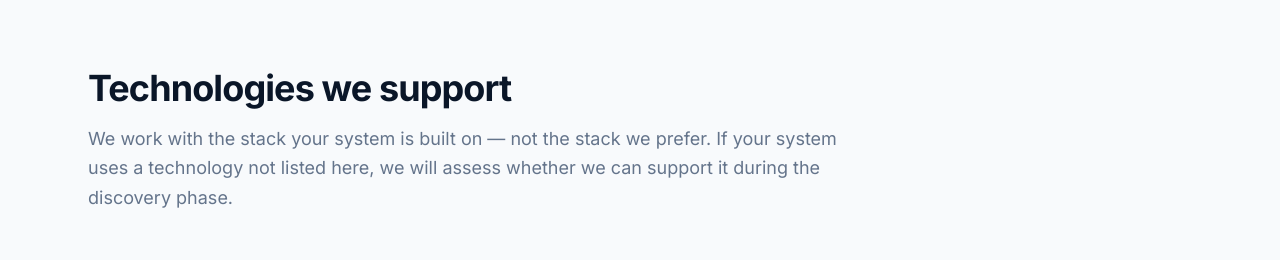
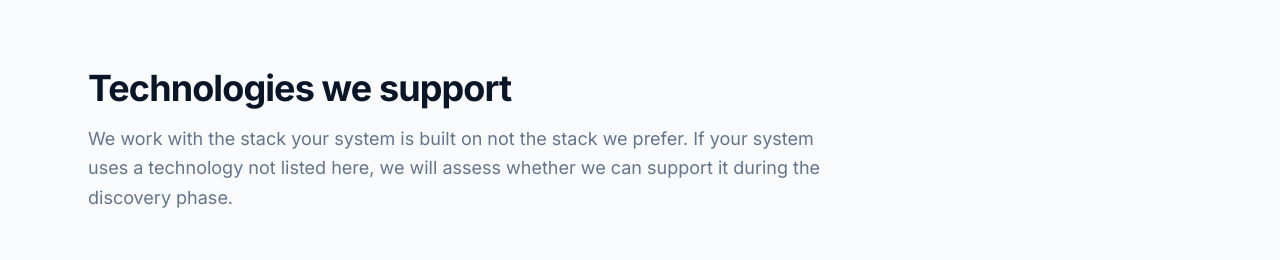
Before and after one commit to PLThabangR/tr-website, a React (Vite) app: page /services in a window 1280 px wide. Shown: the part 2420-2680 px from the top of the page. Built offline with nearby package versions, Linux system fonts and the light colour scheme.

Commit message:
spelling fix

```diff
--- a/src/pages/Services.tsx
+++ b/src/pages/Services.tsx
@@ -177,7 +177,7 @@ export default function Services() {
                     >
                       <Check
                         size={16}
-                        className="text-african-green flex-shrink-0 mt-0.5"
+                        className="text-african-green shrink-0 mt-0.5"
                       />
                       <span>{feature}</span>
                     </li>
@@ -193,7 +193,7 @@ export default function Services() {
         <div className="container-custom">
           <h2 className="mb-4">Technologies we support</h2>
           <p className="text-lg text-slate-gray mb-12 max-w-3xl leading-relaxed">
-            We work with the stack your system is built on — not the stack we
+            We work with the stack your system is built on  not the stack we
             prefer. If your system uses a technology not listed here, we will
             assess whether we can support it during the discovery phase.
           </p>
```
